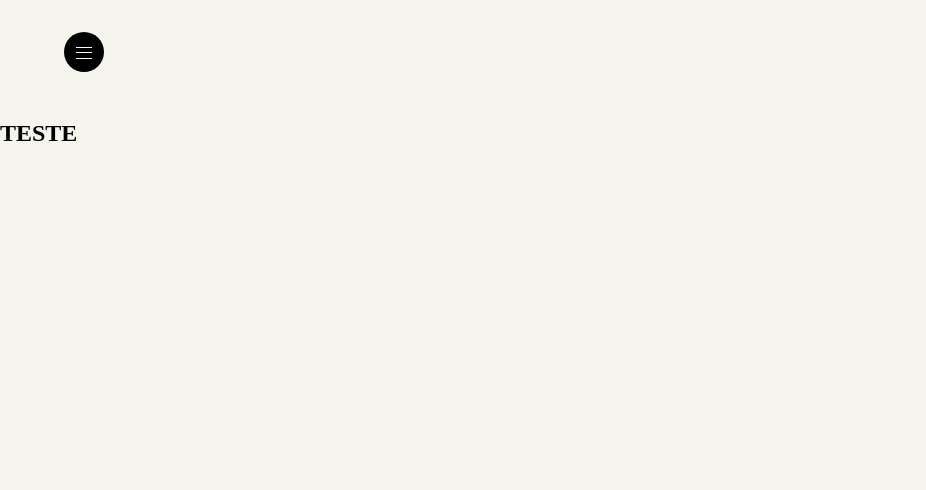
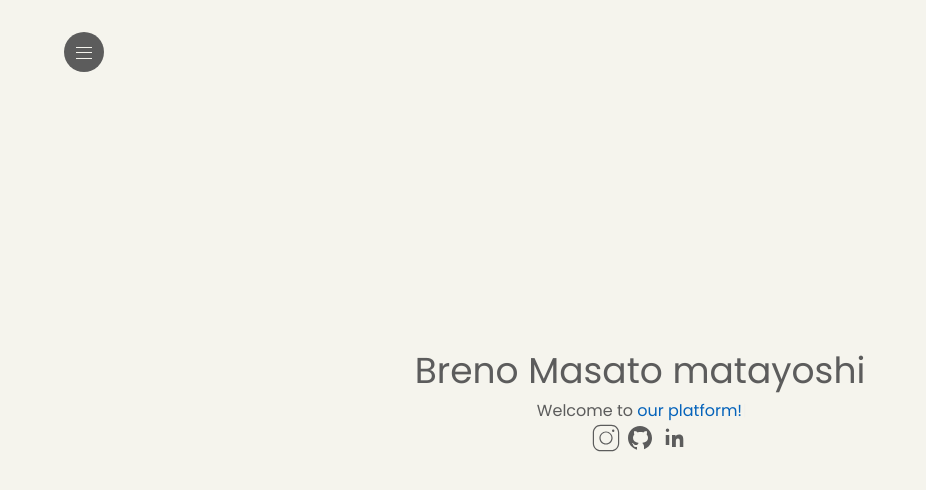
Before and after one commit to BrenoMatayoshi/projeto-final-pw, a plain HTML site: page index.html in a window 1280 px wide. Shown: the whole page, without its empty margins (0-926 px from the left). Drawn offline with Linux system fonts and the light colour scheme.

Commit message:
Parte da seção 1 e troca de cores

```diff
--- a/index.html
+++ b/index.html
@@ -32,10 +32,26 @@
         </label>
     </header>
         <main>
-            <section id="section1" class="" style="height: 112vh;">
-                <h1 style="padding-top: 15vh;">TESTE</h1>
+            <section id="section1">
+                <h1 class="title">Breno Masato matayoshi</h1>
+                <div class="text">Welcome to <span class="typing" id="typing"></span></div>
+                <div class="contacts">
+                    <a href="https://www.instagram.com/breno.matayoshi" target="_blank">
+                        <svg xmlns="http://www.w3.org/2000/svg"  viewBox="0 0 50 50" width="30px" height="30px" class="icon"><path d="M 16 3 C 8.8324839 3 3 8.8324839 3 16 L 3 34 C 3 41.167516 8.8324839 47 16 47 L 34 47 C 41.167516 47 47 41.167516 47 34 L 47 16 C 47 8.8324839 41.167516 3 34 3 L 16 3 z M 16 5 L 34 5 C 40.086484 5 45 9.9135161 45 16 L 45 34 C 45 40.086484 40.086484 45 34 45 L 16 45 C 9.9135161 45 5 40.086484 5 34 L 5 16 C 5 9.9135161 9.9135161 5 16 5 z M 37 11 A 2 2 0 0 0 35 13 A 2 2 0 0 0 37 15 A 2 2 0 0 0 39 13 A 2 2 0 0 0 37 11 z M 25 14 C 18.936712 14 14 18.936712 14 25 C 14 31.063288 18.936712 36 25 36 C 31.063288 36 36 31.063288 36 25 C 36 18.936712 31.063288 14 25 14 z M 25 16 C 29.982407 16 34 20.017593 34 25 C 34 29.982407 29.982407 34 25 34 C 20.017593 34 16 29.982407 16 25 C 16 20.017593 20.017593 16 25 16 z"/></svg>
+                    </a>
+                    <a href="https://github.com/BrenoMatayoshi" target="_blank">
+                        <?xml version="1.0"?><svg xmlns="http://www.w3.org/2000/svg"  viewBox="0 0 30 30" width="30px" height="30px" class="icon">    <path d="M15,3C8.373,3,3,8.373,3,15c0,5.623,3.872,10.328,9.092,11.63C12.036,26.468,12,26.28,12,26.047v-2.051 c-0.487,0-1.303,0-1.508,0c-0.821,0-1.551-0.353-1.905-1.009c-0.393-0.729-0.461-1.844-1.435-2.526 c-0.289-0.227-0.069-0.486,0.264-0.451c0.615,0.174,1.125,0.596,1.605,1.222c0.478,0.627,0.703,0.769,1.596,0.769 c0.433,0,1.081-0.025,1.691-0.121c0.328-0.833,0.895-1.6,1.588-1.962c-3.996-0.411-5.903-2.399-5.903-5.098 c0-1.162,0.495-2.286,1.336-3.233C9.053,10.647,8.706,8.73,9.435,8c1.798,0,2.885,1.166,3.146,1.481C13.477,9.174,14.461,9,15.495,9 c1.036,0,2.024,0.174,2.922,0.483C18.675,9.17,19.763,8,21.565,8c0.732,0.731,0.381,2.656,0.102,3.594 c0.836,0.945,1.328,2.066,1.328,3.226c0,2.697-1.904,4.684-5.894,5.097C18.199,20.49,19,22.1,19,23.313v2.734 c0,0.104-0.023,0.179-0.035,0.268C23.641,24.676,27,20.236,27,15C27,8.373,21.627,3,15,3z"/></svg>
+                    </a>
+                    <a href="https://www.linkedin.com/in/breno-masato-matayoshi-71706a233/" target="_blank">
+                        <svg xmlns="http://www.w3.org/2000/svg" width="30" height="30" viewBox="0 0 30 30" class="icon">
+                            <rect width="30" height="30" rx="4" fill="none"/>
+                            <path d="M8.5 9a1.75 1.75 0 1 1 0-3.5A1.75 1.75 0 0 1 8.5 9zm-1.75 3h3.5v10h-3.5V12zM13 12h3.5v1.5h.05c.5-.9 1.7-1.9 3.45-1.9 3.7 0 4.3 2.4 4.3 5.5V24h-3.5v-5.5c0-1.3-.02-3-1.85-3-1.85 0-2.1 1.4-2.1 2.9V24H13V12z"/>
+                          </svg>
+                    </a>
+                </div>
+
             </section>
-            <section id="section2">
+            <section id="section2" style="height: 50vh;">
 
             </section>
             <section id="section3">
--- a/scripts/script.js
+++ b/scripts/script.js
@@ -2,3 +2,22 @@ function toggleMenu() {
     const checkbox = document.getElementById('menu-burguer');
     checkbox.checked = !checkbox.checked;
   }
+
+  const texts = ["my website!", "our platform!", "this page!"];
+  let textIndex = 0;
+  let charIndex = 0;
+
+  function typeEffect() {
+      if (charIndex < texts[textIndex].length) {
+          document.getElementById('typing').innerHTML = texts[textIndex].substring(0, charIndex + 1) + '<span class="cursor">|</span>';
+          charIndex++;
+          setTimeout(typeEffect, 100);
+      } else {
+          setTimeout(() => {
+              charIndex = 0;
+              textIndex = (textIndex + 1) % texts.length;
+              typeEffect();
+          }, 2500);
+      }
+  }
+  typeEffect();
--- a/styles/style.css
+++ b/styles/style.css
@@ -1,11 +1,12 @@
 :root {
     /* Cores */
-    --color-black: black;
+    --color-black: #5C5C5C;
     --color-white: white;
     --color-beige-light: #f5f4ed;
-    --color-beige-dark: #e0e0d6;
-    --color-yellow: #f7d56f;
-    --color-purple-light: #bfacf9;
+    --color-yellow: #E3E655;
+    --color-light-green: #A7E655;
+    --color-dark-yellow: #E6C355;
+    --color-vivid-green: #6AE655;
 
     /* Tipografia */
     --font-primary: Poppins, sans-serif;
@@ -32,15 +33,21 @@ html {
 
 a {
     text-decoration: none;
-    color: var(--color-white);
+    color: var(--color-beige-light);
 }
 
 .text {
     font: normal var(--font-size-text-mobile) var(--font-primary);
+    color: var(--color-black);
 }
 
 .title {
     font: normal var(--font-size-h2-mobile) var(--font-primary);
+    color: var(--color-black);
+}
+
+.icon {
+    fill: var(--color-black);
 }
 
 body {
@@ -75,7 +82,7 @@ body {
     height: 0.0625rem;
     display: block;
 
-    background-color: var(--color-white);
+    background-color: var(--color-beige-light);
     transition: all 0.5s ease;
 }
 
@@ -86,7 +93,7 @@ body {
     height: 100%;
     position: relative;
     display: block;
-    background-color: var(--color-white);
+    background-color: var(--color-beige-light);
     transition: all 0.5s ease;
 }
 
@@ -115,7 +122,7 @@ input:checked ~ label .burger::before {
 .menu-text {
     display: flex;
     margin-left: 0.3125rem;
-    color: var(--color-white);
+    color: var(--color-beige-light);
 }
 
 .navbar {
@@ -144,3 +151,29 @@ input:checked ~ label .menu {
     height: 12.1875rem;
     width: 7.5rem;
 }
+
+.cursor {
+    display: inline-block;
+    width: 1px;
+    animation: blink 0.7s infinite;
+}
+@keyframes blink {
+    0%, 100% { opacity: 1; }
+    50% { opacity: 0; }
+}
+
+.typing {
+    color: #0563bb;
+}
+
+#section1 {
+    display: flex;
+    align-items: center;
+    justify-content: center;
+    flex-direction: column;
+    height: 100vh;
+}
+
+#section1 > h1 {
+    text-align: center;
+}
```
